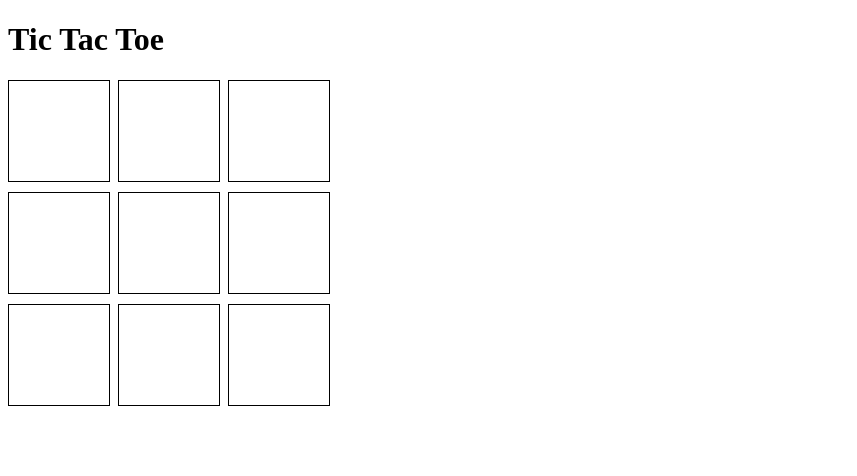
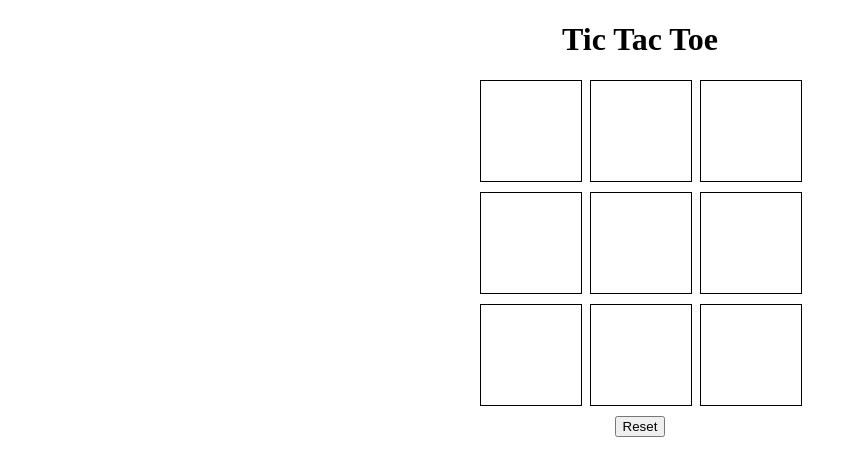
Before and after one commit to GalePerez/tictactoe, a plain HTML site: page index.html in a window 1280 px wide. Shown: the whole page, without its empty margins (0-857 px from the left). Drawn offline with Linux system fonts and the light colour scheme.

Commit message:
Aligned center, added reset button

```diff
--- a/index.html
+++ b/index.html
@@ -5,6 +5,17 @@
     <meta name="viewport" content="width=device-width, initial-scale=1.0">
     <title>Document</title>
     <style>
+    .game {
+      display: flex;
+      justify-content: center;
+      align-items: center;
+      flex-direction: column;
+    }
+
+    h1 {
+    text-align: center;
+    }
+
     .board {
       display: grid;
       grid-template-columns: repeat(3, 1fr);
@@ -22,10 +33,15 @@
       font-size: 40px;
       cursor: pointer;
     }
+
+    .reset-button {
+      margin-top: 10px;
+    }
   </style>
 </head>
 <body>
   <h1>Tic Tac Toe</h1>
+  <div class="game">
         <div class="board">
             <div></div>
             <div></div>
@@ -37,6 +53,9 @@
             <div></div>
             <div></div>
       </div>
+      <button class="reset-button">Reset</button>
+</div>
+
 
 
   <script>
@@ -109,6 +128,18 @@
     function checkDraw() {
       return cells.every(cell => cell.textContent !== '');
     }
+
+    function resetGame() {
+      cells.forEach(cell => {
+        cell.textContent = '';
+        cell.style.cursor = 'pointer';
+      });
+      currentPlayer = 'X';
+      gameOver = false;
+    }
+
+    const resetButton = document.querySelector('.reset-button');
+    resetButton.addEventListener('click', resetGame);
   </script>
 </body>
 </html>
```
Lines whose indentation alone changed are shown as unchanged.
